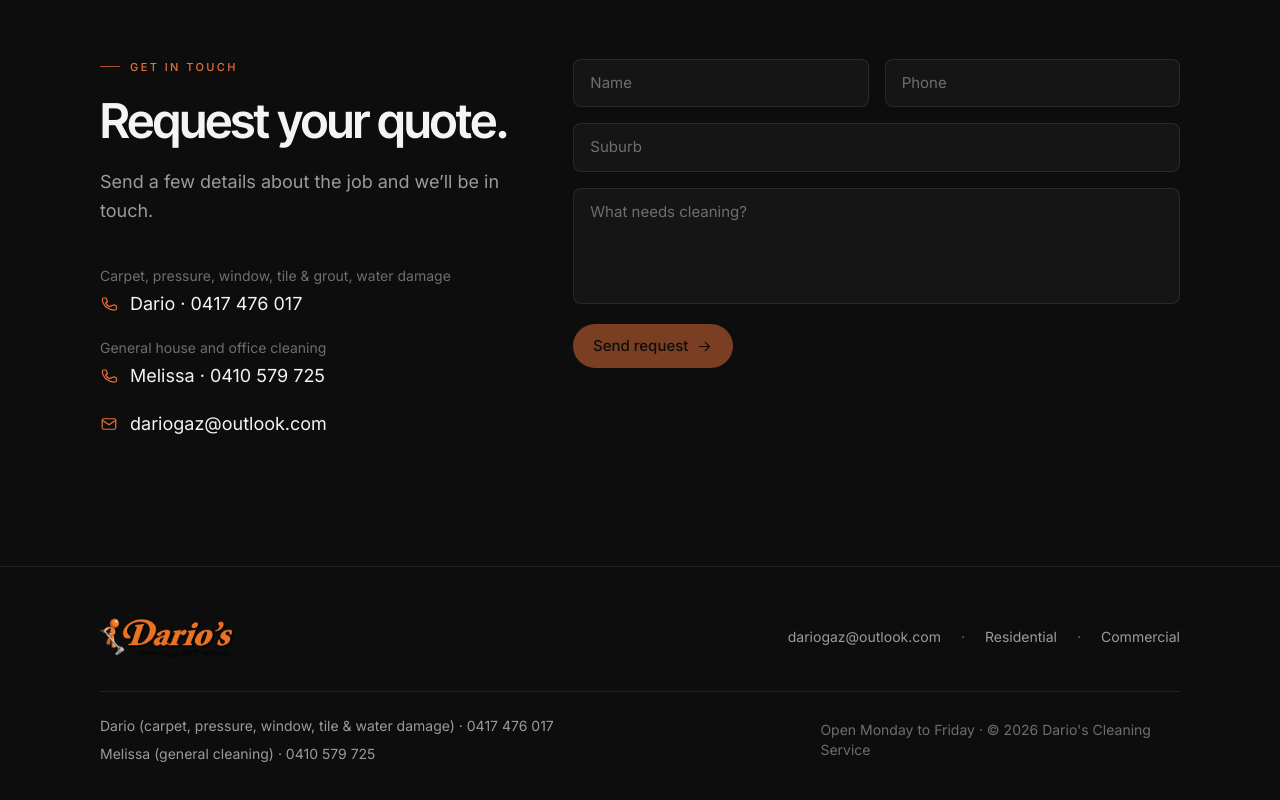
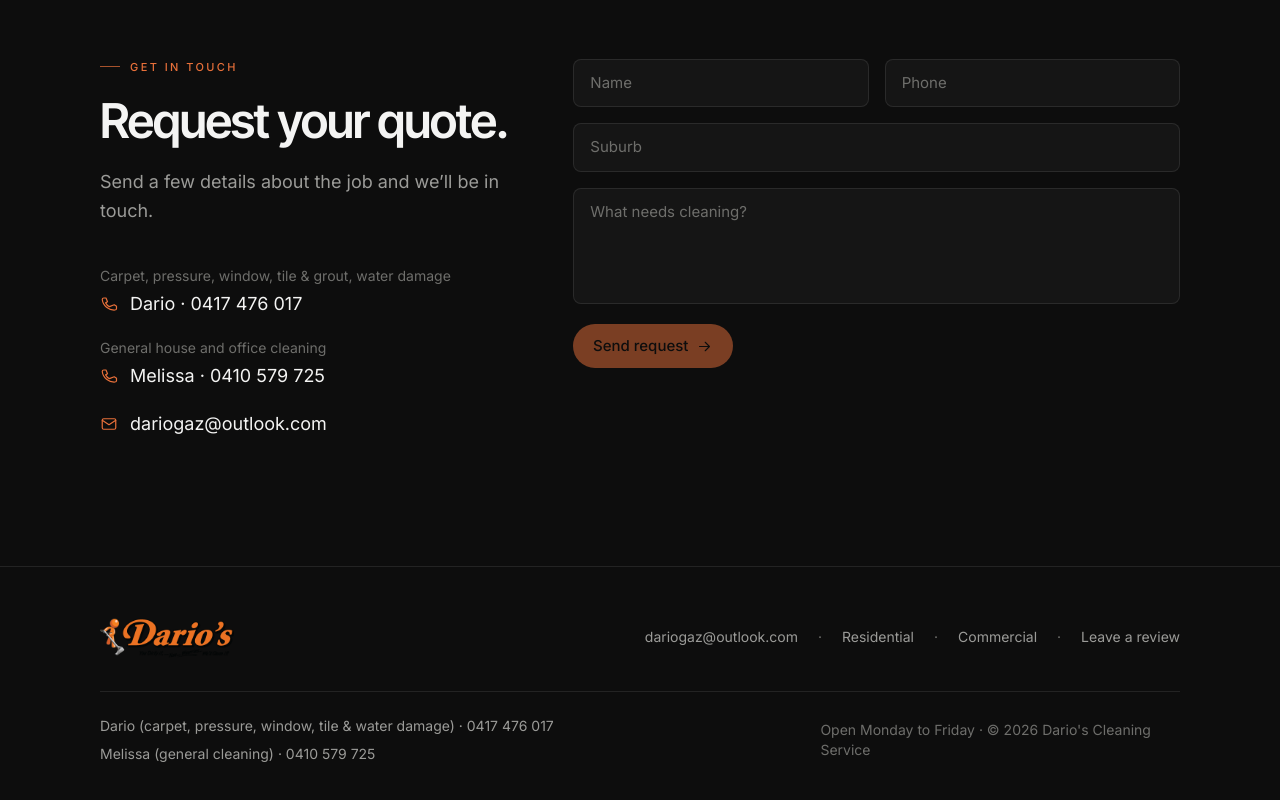
Before and after one commit to edderino/darios-cleaning-service, a React (Vite) app: page / in a window 1280 px wide. Shown: the part 5886-6686 px from the top of the page. Built offline with nearby package versions, Linux system fonts and the light colour scheme; no server answers.

Commit message:
Add "Leave a review" link to footer
Uses a plain Google search URL for now (flagged with a TODO) since no
direct Google Business review link is available yet — swap it in once
Dario supplies one.

```diff
--- a/src/components/Footer.jsx
+++ b/src/components/Footer.jsx
@@ -23,6 +23,15 @@
             <Link to="/commercial" className="transition-colors hover:text-fg">
               Commercial
             </Link>
+            <span className="text-faint">·</span>
+            <a
+              href={BUSINESS.reviewUrl}
+              target="_blank"
+              rel="noopener noreferrer"
+              className="transition-colors hover:text-fg"
+            >
+              Leave a review
+            </a>
           </div>
         </div>
 
--- a/src/data.js
+++ b/src/data.js
@@ -16,6 +16,10 @@
   phoneDisplay: '0417 476 017',
   email: 'dariogaz@outlook.com',
   hours: 'Open Monday to Friday',
+  // TODO: swap for the direct Google Business "write a review" link once
+  // Dario supplies it — this is a plain, stable Google search in the
+  // meantime, not a session-bound URL.
+  reviewUrl: 'https://www.google.com/search?q=darios+carpet+cleaning',
 }
 
 export const tel = `tel:${BUSINESS.phoneRaw}`
```
